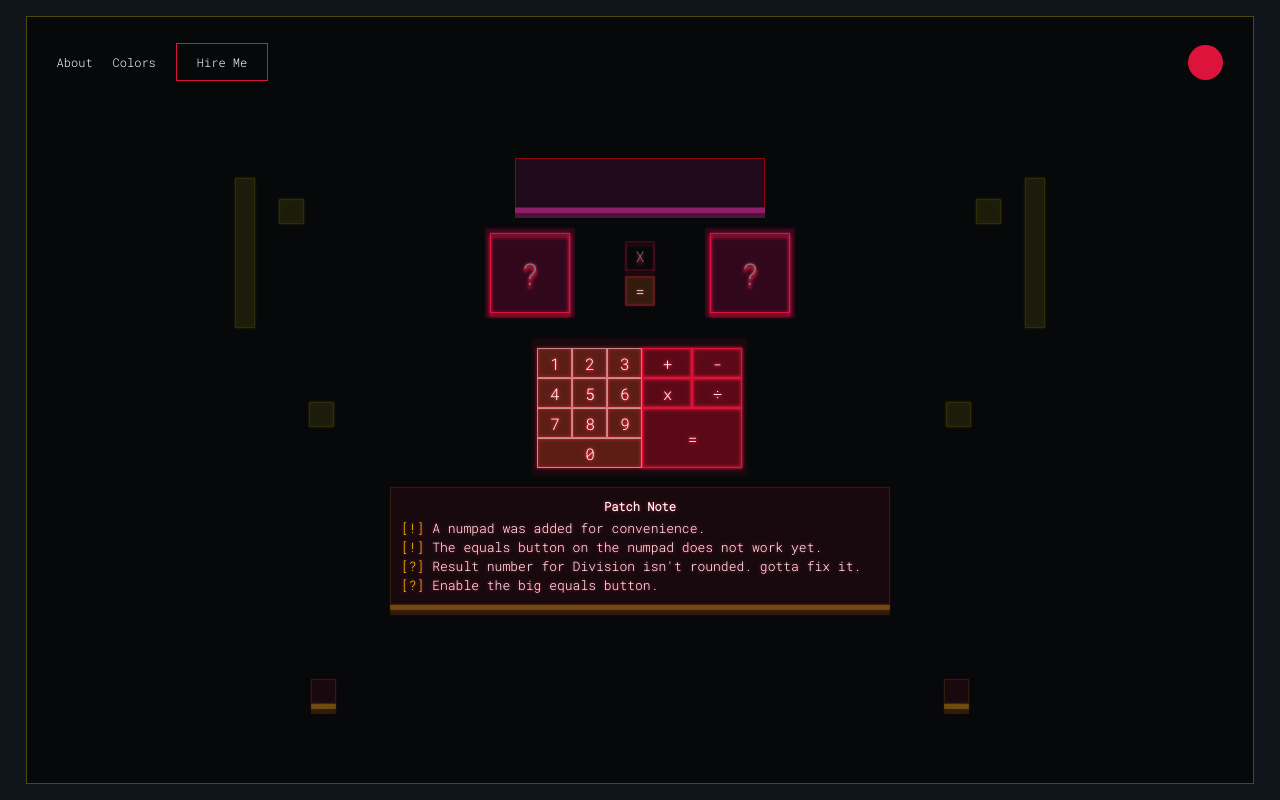
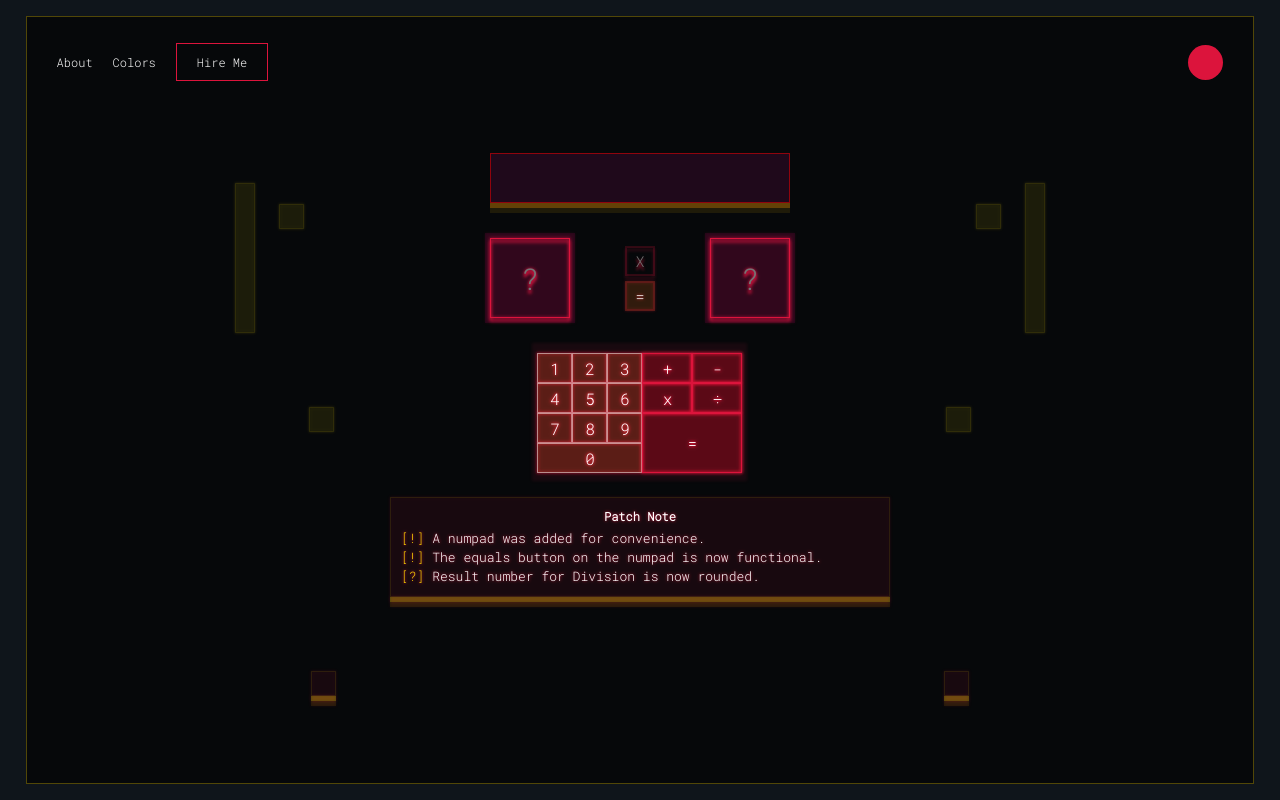
Before and after one commit to Pedanticc/Web-Calculator, a Django app: template Calculator/templates/Calculator/index.html in a window 1280 px wide. Run offline with Django 4.2, Linux system fonts and the light colour scheme; the template is opened without the code that fills it, so the values that code supplies are empty.

Commit message:
Is now fully functional.

```diff
--- a/Calculator/static/Calculator/Style.css
+++ b/Calculator/static/Calculator/Style.css
@@ -280,7 +280,7 @@ input:focus::placeholder{
 .result{
     font-size: 16px;
     margin-top: 10px;
-    width: 250px;
+    width: 300px;
     background-color: rgba(255, 27, 179, 0.1);
     border: 1px rgb(255, 0, 0, 0.5) solid;
     height: 50px;
@@ -289,7 +289,8 @@ input:focus::placeholder{
     justify-content: center;
     align-items: center;
     color: white;
-    box-shadow: rgba(240, 46, 170, 0.4) 0px 5px, rgba(240, 46, 170, 0.3) 0px 10px;
+    box-shadow: rgba(255, 153, 0, 0.3) 0px 5px, rgba(255, 196, 0, 0.1) 0px 10px;
+    margin-bottom: 10px;
 }
 
 .num-pad{
@@ -388,6 +389,7 @@ input:focus::placeholder{
     filter: drop-shadow(0 0 0.10rem crimson);
     box-shadow: rgba(238, 255, 0, 0.2) 0px 5px, rgba(255, 196, 0, 0.1) 0px 10px;
     margin-bottom: 30px;
+    margin-top: 10px;
 }
 
 .tool-tip a{
--- a/Calculator/templates/Calculator/index.html
+++ b/Calculator/templates/Calculator/index.html
@@ -26,7 +26,7 @@
                 <div class="result" id="out-put">{{result}}</div>
 
 
-                <form action="" class="all-inputs" method="POST" action="sub">
+                <form action="" class="all-inputs" method="POST" action="sub" id="main_form">
                     {% csrf_token %}
                     <div class="bar barrier-2">
                         <div class="bar bar-1"></div>
@@ -80,7 +80,7 @@
                             <div class="options op-4" id="op-4">÷</div>
                         </div>
                         <div class="right-rows row-3" id="equals">
-                            <div class="options op-5">=</div>
+                            <button type="submit" form="main_form" class="options op-5" style="color: white;">=</button>
                         </div>
                     </div>
                 </div>
@@ -92,9 +92,8 @@
             <div class="bar bar-3"></div>
             <h3>Patch Note</h3>
             <p class="first-func"><a>[!]</a> A numpad was added for convenience.</p>
-            <p><a>[!]</a> The equals button on the numpad does not work yet.</p>
-            <p><a>[?]</a> Result number for Division isn't rounded. gotta fix it.</p>
-            <p><a>[?]</a> Enable the big equals button.</p>
+            <p><a>[!]</a> The equals button on the numpad is now functional.</p>
+            <p><a>[?]</a> Result number for Division is now rounded.</p>
         </div>
 
     </div>
```
Also changed, not shown: Calculator/calculation.py (+13 -16 lines), Calculator/static/Calculator/apps.js (+33 -18 lines), Calculator/templates/Calculator/SVG/favicon.svg (added).
